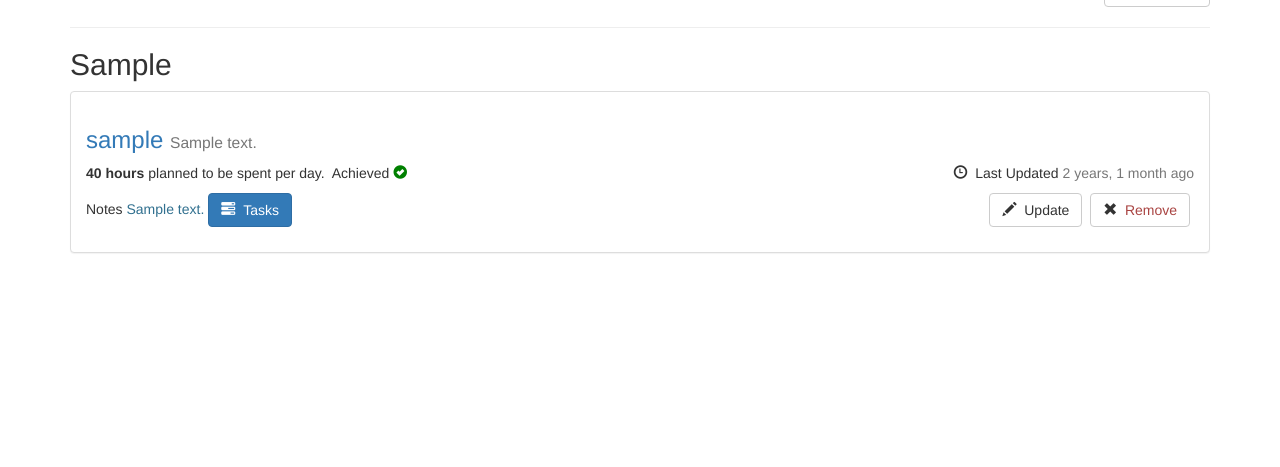
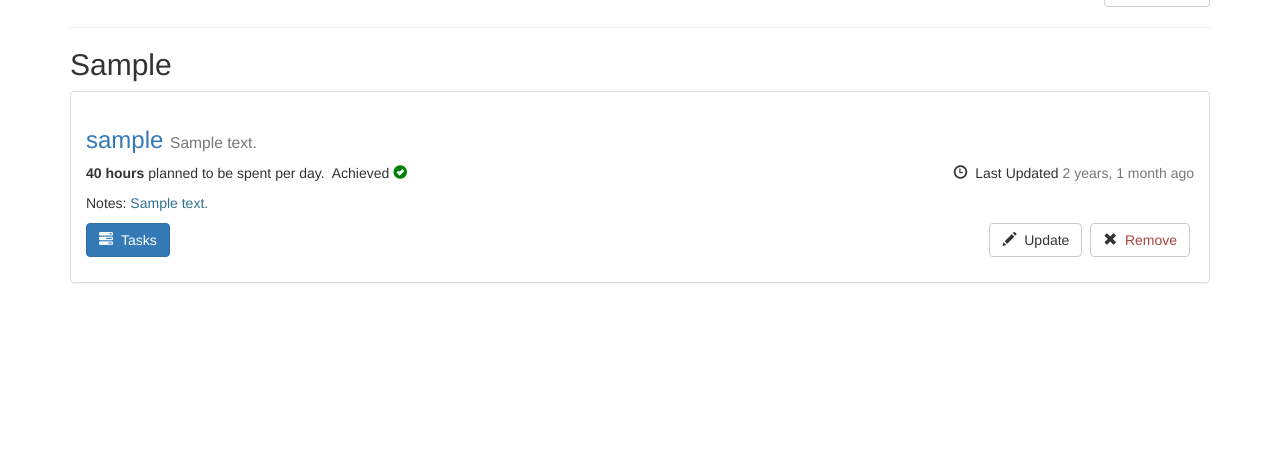
Before and after one commit to sdp5/makegoalsdaily, a Django app: page /dashboard/goals/ in a window 1280 px wide. Shown: the part 161-628 px from the top of the page. Run offline with Django 3.2, Linux system fonts and the light colour scheme; a user stored in the database is signed in; tables that the repository leaves empty hold one stand-in row (values such as "Sample post"); some libraries are stand-ins or nearby versions.

Commit message:
some bug fixes

```diff
--- a/logtoday/templates/dashboard/goals_list.html
+++ b/logtoday/templates/dashboard/goals_list.html
@@ -35,15 +35,17 @@
                        {% else %} Achieved <span class="glyphicon glyphicon-ok-sign" style="color:green"></span> {% endif %}
                     <span class="pull-right"><span class="glyphicon glyphicon-time"></span>&nbsp;&nbsp;Last Updated
                         <span class="text-muted">{{ goal.goal_updated|timesince }} ago</span></span></p>
-                    <p>{% if goal.goal_notes %} Notes <span class="text-info">{{ goal.goal_notes }}</span>{% endif %}
+                    <p>{% if goal.goal_notes %} <div style="padding-bottom:10px">
+                      Notes: <span class="text-info">{{ goal.goal_notes }}</span></div>{% endif %}
                         <a class="btn btn-primary" role="button" href="{% url 'tasks-list' goal.goal_slug %}">
                               <span class="glyphicon glyphicon-tasks"></span>&nbsp;&nbsp;Tasks</a>&nbsp;
                         <span class="pull-right">
                             <a class="btn btn-default" role="button" href="{% url 'goal-update' goal.goal_id %}">
                               <span class="glyphicon glyphicon-pencil"></span>&nbsp;&nbsp;Update</a>&nbsp;
-                    <a class="btn btn-default" role="button" href="{% url 'goal-remove' goal.goal_id %}">
+                        <a class="btn btn-default" role="button" href="{% url 'goal-remove' goal.goal_id %}">
                               <span class="glyphicon glyphicon-remove"></span>&nbsp;
-                        <span class="text-danger">Remove</span></a>&nbsp;</span></p>
+                        <span class="text-danger">Remove</span></a>&nbsp;</span>
+                    </p>
                   </div>
                 </div>
             <br/>
--- a/logtoday/views.py
+++ b/logtoday/views.py
@@ -72,6 +72,7 @@ class ListGoalsView(ListView):
     template_name = "dashboard/goals_list.html"
     model = ShortTermGoals
     context_object_name = "goals"
+    ordering = ['-goal_category']
 
 
 class GoalsCreate(CreateView):
```
